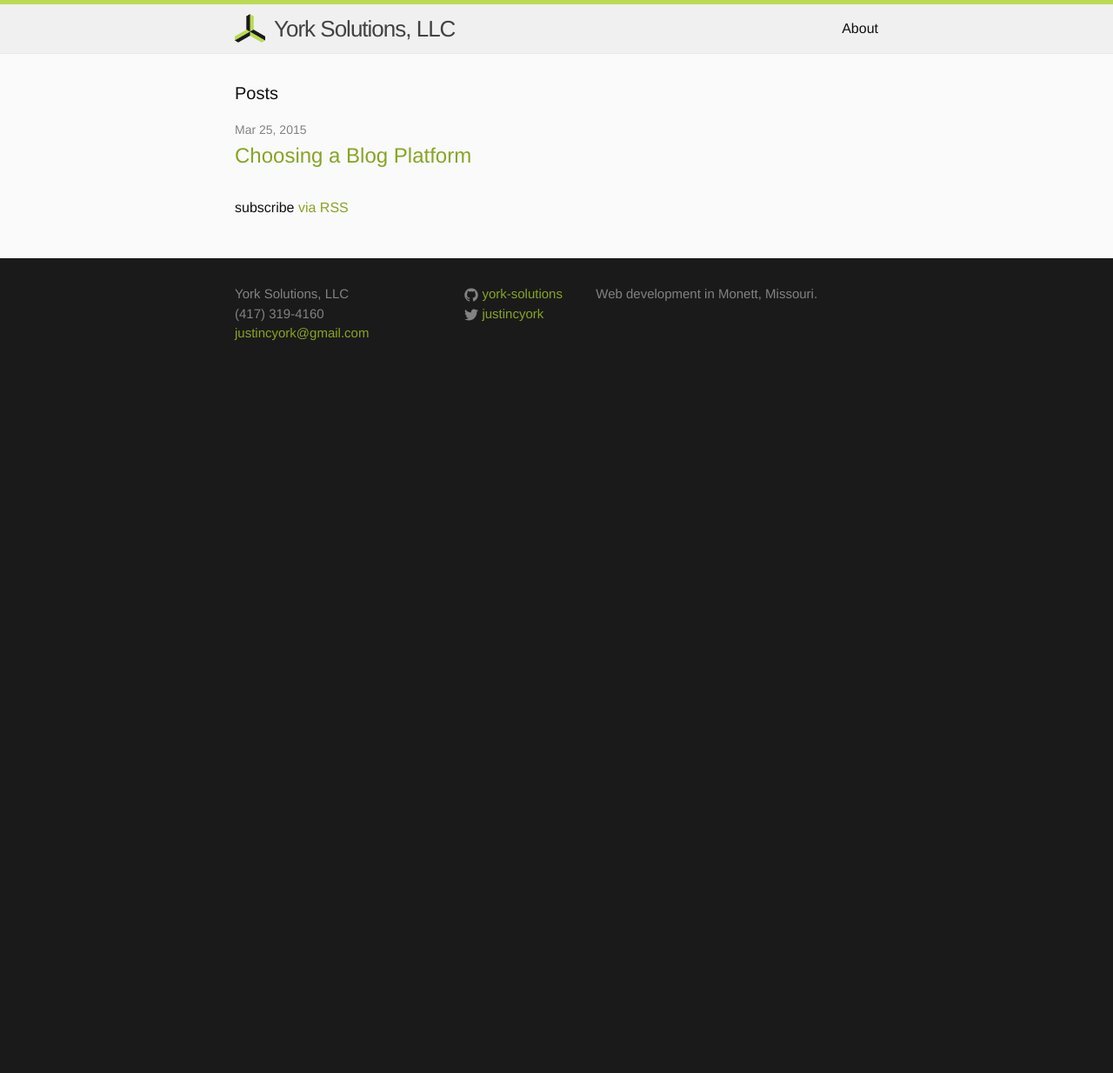
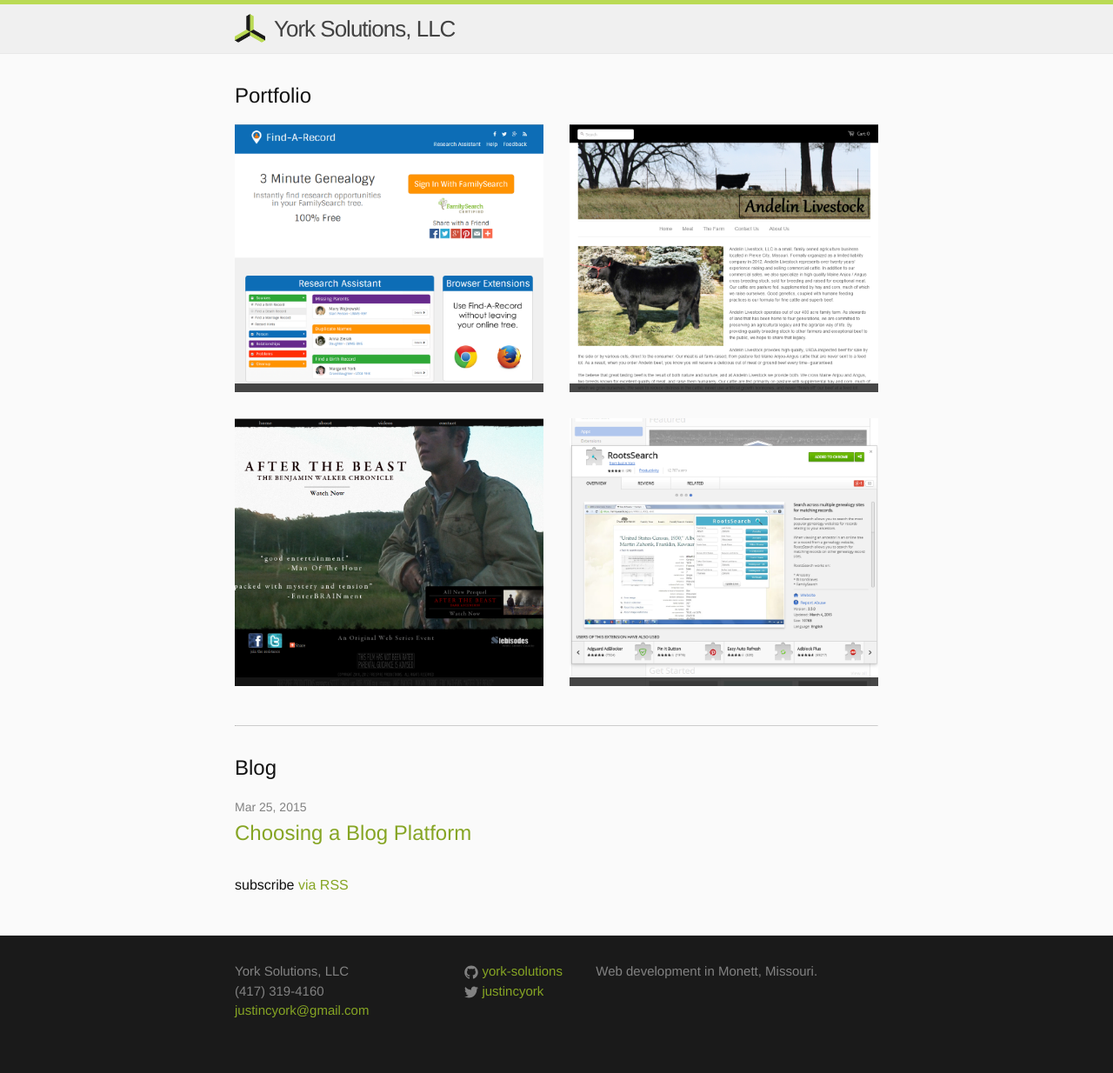
Before and after one commit to justincy/york-solutions.github.io, a Jekyll site: the page built from index.html, in a window 1280 px wide. Shown: the whole page at 87% size. Built offline with Jekyll 4.4.1, drawn with Linux system fonts in a browser that asks for light colours; before the commit the page ends 900 px from its top, so only the background shows below that.

Commit message:
add portfolio

```diff
--- a/_sass/_base.scss
+++ b/_sass/_base.scss
@@ -198,3 +198,10 @@
         }
     }
 }
+
+hr {
+  height: 0;
+  border-top: 1px solid #ccc;
+  border-bottom: 0;
+  margin: $spacing-unit 0;
+}
--- a/_sass/_layout.scss
+++ b/_sass/_layout.scss
@@ -112,49 +112,49 @@
 .footer-col-wrapper {
     font-size: 15px;
     color: $grey-color;
-    margin-left: -$spacing-unit / 2;
+    margin-left: -$spacing-unit-half;
     @extend %clearfix;
 }
 
 .footer-col {
     float: left;
-    margin-bottom: $spacing-unit / 2;
-    padding-left: $spacing-unit / 2;
+    margin-bottom: $spacing-unit-half;
+    padding-left: $spacing-unit-half;
 }
 
 .footer-col-1 {
-    width: -webkit-calc(35% - (#{$spacing-unit} / 2));
-    width:         calc(35% - (#{$spacing-unit} / 2));
+    width: -webkit-calc(35% - #{$spacing-unit-half});
+    width:         calc(35% - #{$spacing-unit-half});
 }
 
 .footer-col-2 {
-    width: -webkit-calc(20% - (#{$spacing-unit} / 2));
-    width:         calc(20% - (#{$spacing-unit} / 2));
+    width: -webkit-calc(20% - #{$spacing-unit-half});
+    width:         calc(20% - #{$spacing-unit-half});
 }
 
 .footer-col-3 {
-    width: -webkit-calc(45% - (#{$spacing-unit} / 2));
-    width:         calc(45% - (#{$spacing-unit} / 2));
+    width: -webkit-calc(45% - #{$spacing-unit-half});
+    width:         calc(45% - #{$spacing-unit-half});
 }
 
 @include media-query($on-laptop) {
     .footer-col-1,
     .footer-col-2 {
-        width: -webkit-calc(50% - (#{$spacing-unit} / 2));
-        width:         calc(50% - (#{$spacing-unit} / 2));
+        width: -webkit-calc(50% - #{$spacing-unit-half});
+        width:         calc(50% - #{$spacing-unit-half});
     }
 
     .footer-col-3 {
-        width: -webkit-calc(100% - (#{$spacing-unit} / 2));
-        width:         calc(100% - (#{$spacing-unit} / 2));
+        width: -webkit-calc(100% - #{$spacing-unit-half});
+        width:         calc(100% - #{$spacing-unit-half});
     }
 }
 
 @include media-query($on-palm) {
     .footer-col {
         float: none;
-        width: -webkit-calc(100% - (#{$spacing-unit} / 2));
-        width:         calc(100% - (#{$spacing-unit} / 2));
+        width: -webkit-calc(100% - #{$spacing-unit-half});
+        width:         calc(100% - #{$spacing-unit-half});
     }
 }
 
@@ -240,7 +240,49 @@
 
 .footnotes {
   border-top: 1px dashed #999;
-  padding-top: 32px;
+  padding-top: $spacing-unit;
   font-size: small;
-  margin-top: 32px;
+  margin-top: $spacing-unit;
 }
+
+/**
+ * Portfolio
+ */
+
+.project-list {
+    overflow: auto;
+    margin: 0 -$spacing-unit-half;
+    margin-bottom: $spacing-unit;
+}
+
+.project {
+    display: block;
+    width: calc(50% - #{$spacing-unit});
+    margin: $spacing-unit-half;
+    float: left;
+    position: relative;
+    overflow: hidden;
+}
+
+.project-thumb {
+    width: 100%;
+}
+
+.project-title {
+    transition: max-height 0.8s;
+    transition-delay: 0;
+    position: absolute;
+    bottom: 0;
+    max-height: 0;
+    overflow: hidden;
+    background-color: rgba($background-color, .8);
+    text-align: center;
+    padding: 5px;
+    color: #ffffff;
+    width: 100%;
+    font-size: 20px;
+}
+
+.project:hover .project-title {
+    max-height: 200px;
+}
--- a/assets/css/main.scss
+++ b/assets/css/main.scss
@@ -12,6 +12,7 @@
 $base-line-height: 1.5;
 
 $spacing-unit:     30px;
+$spacing-unit-half: 15px;
 
 $text-color:       #111;
 $background-color: #1a1a1a;
--- a/index.html
+++ b/index.html
@@ -4,8 +4,19 @@
 
 <div class="home">
 
-  <h1 class="page-heading">Posts</h1>
+  <h2>Portfolio</h2>
+  <div class="project-list">
+    {% for project in site.data.projects %}
+    <a class="project" href="{{ project.url }}" target="_blank">
+      <img class="project-thumb" src="{{ site.baseurl }}/assets/img/projects/{{ project.img }}">
+      <div class="project-title">{{ project.name }}</div>
+    </a>
+    {% endfor %}
+  </div>
 
+  <hr>
+
+  <h2>Blog</h1>
   <ul class="post-list">
     {% for post in site.posts %}
       <li>
```
Also changed, not shown: _data/projects.yml (added, +15 -0 lines), about.md (deleted, +0 -7 lines), assets/img/projects/afterthebeast.png (added), assets/img/projects/andelinlivestock.png (added), assets/img/projects/findarecord.png (added), assets/img/projects/rootssearch.png (added).
